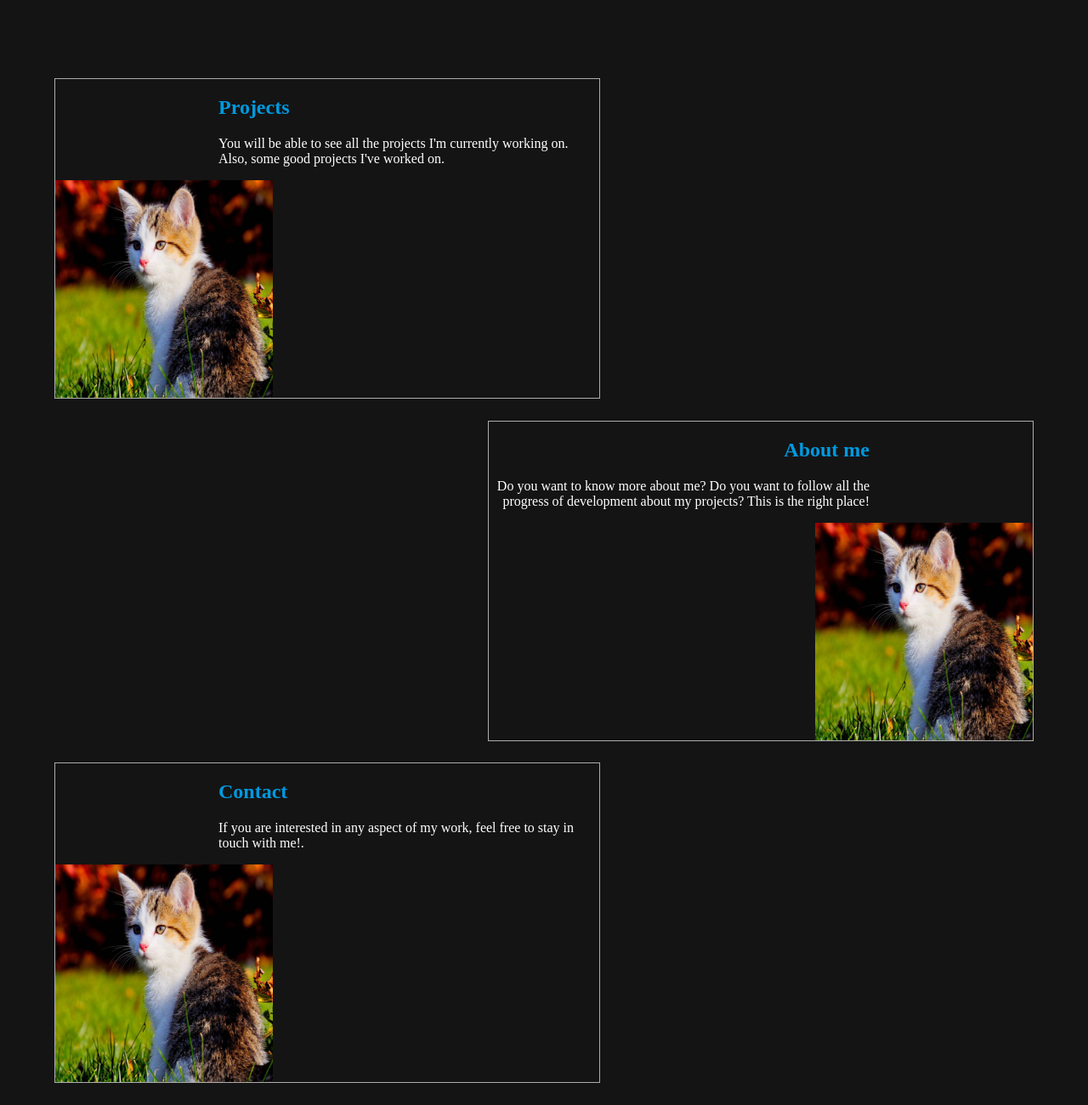
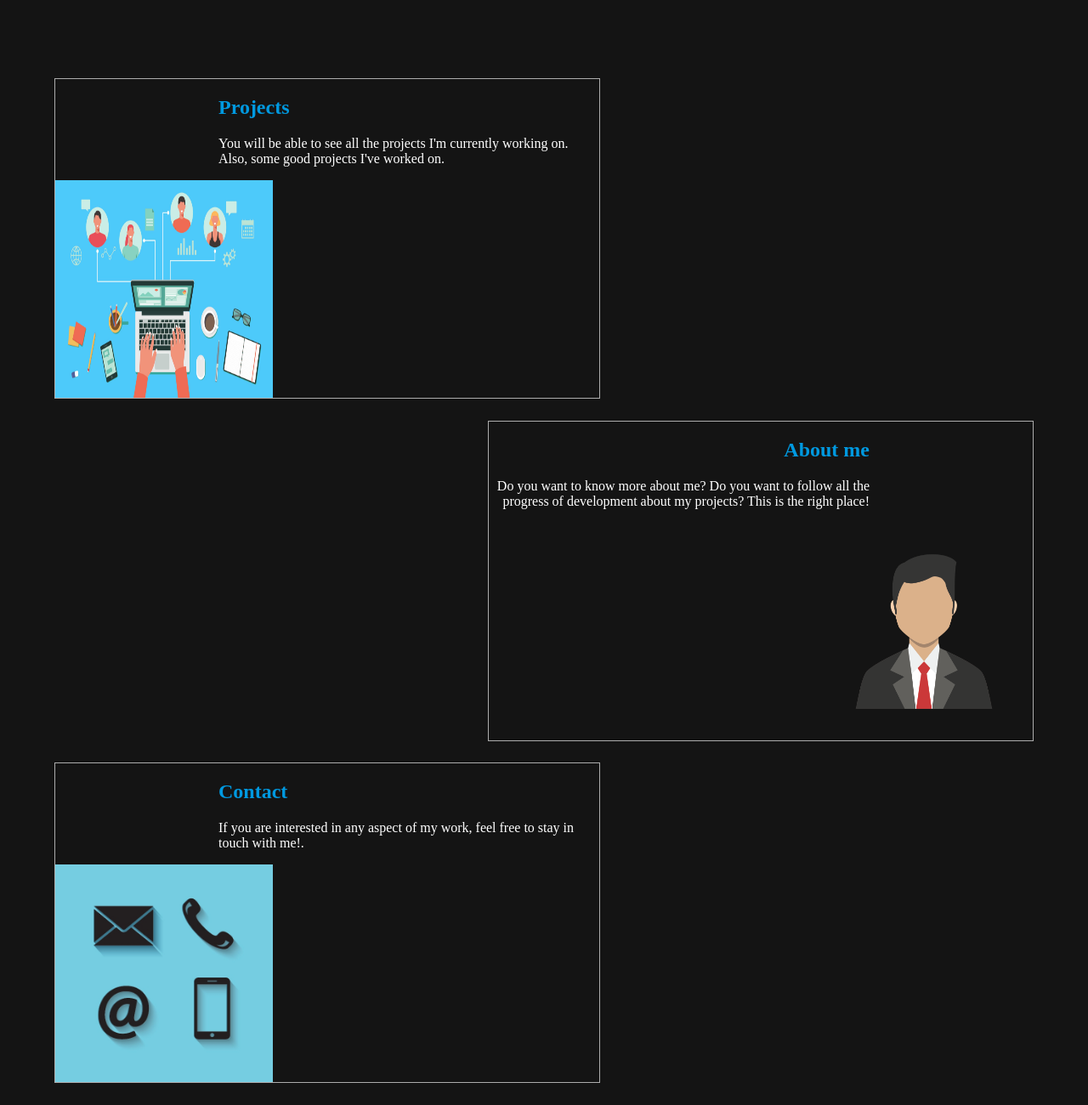
Before and after one commit to otkashix/Kashixproj, a website: page src/views/index.html in a window 1280 px wide. Shown: the part 234-1534 px from the top of the page at 85% size. Drawn offline with Linux system fonts and the light colour scheme.

Commit message:
pictures update

```diff
--- a/src/views/index.html
+++ b/src/views/index.html
@@ -29,44 +29,13 @@
 
             <div id="content">
 
-                <!--<div class="contents">
-
-                    <div class="content-text-left">
-                        <h2 class="content-text-left-title"><a href="projects.html">Projects</a></h2>
-                        <p class="content-text-left-info">You will be able to see all the projects I'm currently working on. Also, some good projects I've worked on.</p>
-                    </div>
-                    <img class="content-text-left-img" src="images/gatito.jpg" alt="Picture of a cute kitty">
-
-                </div>
-
-                <div class="contents">
-
-                    <div class="content-text-right">
-                        <h2 class="content-text-right-title"><a href="aboutme.html">About me</a></h2>
-                        <p class="content-text-right-info">Do you want to know more about me? Do you want to follow all the progress of development about my projects? This is the right place!</p>
-                    </div>
-                    <img class="content-text-right-img" src="images/gatito.jpg" alt="Picture of a cute kitty">
-
-                </div>
-
-
-                <div class="contents">
-
-                    <div class="content-text-left">
-                        <h2 class="content-text-title"><a href="contact.html">Contact</a></h2>
-                        <p class="content-text-info">If you are interested in any aspect of my work, feel free to stay in touch with me!.</p>
-                    </div>
-                    <img class="content-text-left-img" src="images/gatito.jpg" alt="Picture of a cute kitty">
-
-                </div>-->
-
                 <div class="contents-left">
 
                     <div class="content-text-left">
                         <h2 class="content-text-left-title"><a href="projects.html">Projects</a></h2>
                         <p class="content-text-left-info">You will be able to see all the projects I'm currently working on. Also, some good projects I've worked on.</p>
                     </div>
-                    <img class="content-text-left-img" src="images/gatito.jpg" alt="Picture of a cute kitty">
+                    <img class="content-text-left-img" src="images/project.jpg" alt="Picture of a cute kitty">
 
                 </div>
 
@@ -76,7 +45,7 @@
                         <h2 class="content-text-right-title"><a href="aboutme.html">About me</a></h2>
                         <p class="content-text-right-info">Do you want to know more about me? Do you want to follow all the progress of development about my projects? This is the right place!</p>
                     </div>
-                    <img class="content-text-right-img" src="images/gatito.jpg" alt="Picture of a cute kitty">
+                    <img class="content-text-right-img" src="images/about_me.png" alt="Picture of a cute kitty">
 
                 </div>
 
@@ -87,7 +56,7 @@
                         <h2 class="content-text-title"><a href="contact.html">Contact</a></h2>
                         <p class="content-text-info">If you are interested in any aspect of my work, feel free to stay in touch with me!.</p>
                     </div>
-                    <img class="content-text-left-img" src="images/gatito.jpg" alt="Picture of a cute kitty">
+                    <img class="content-text-left-img" src="images/contact.jpg" alt="Picture of a cute kitty">
 
                 </div>
 
```
Also changed, not shown: src/views/images/about_me.png (added), src/views/images/contact.jpg (added), src/views/images/gatito.jpg (deleted), src/views/images/project.jpg (added).
